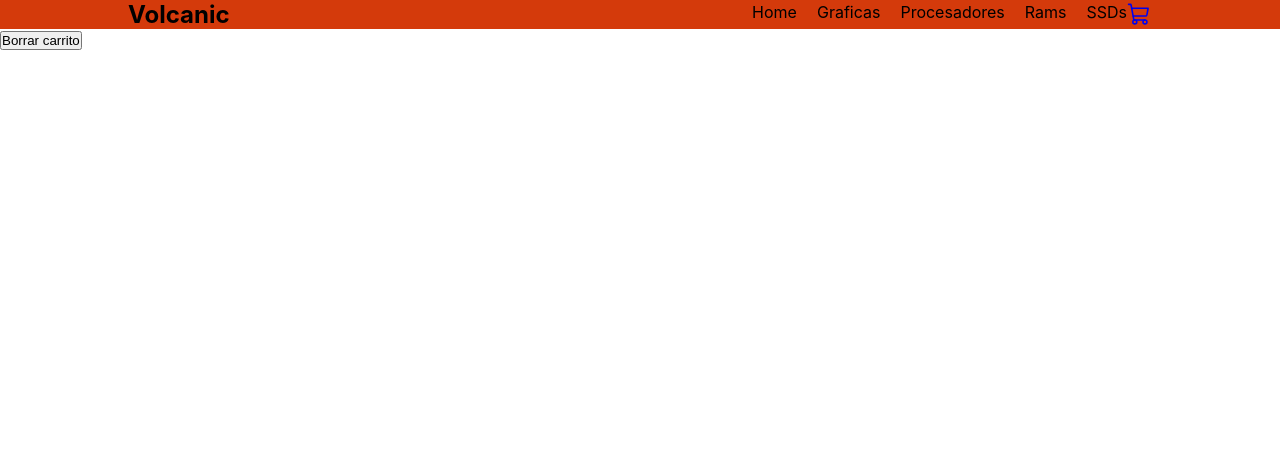
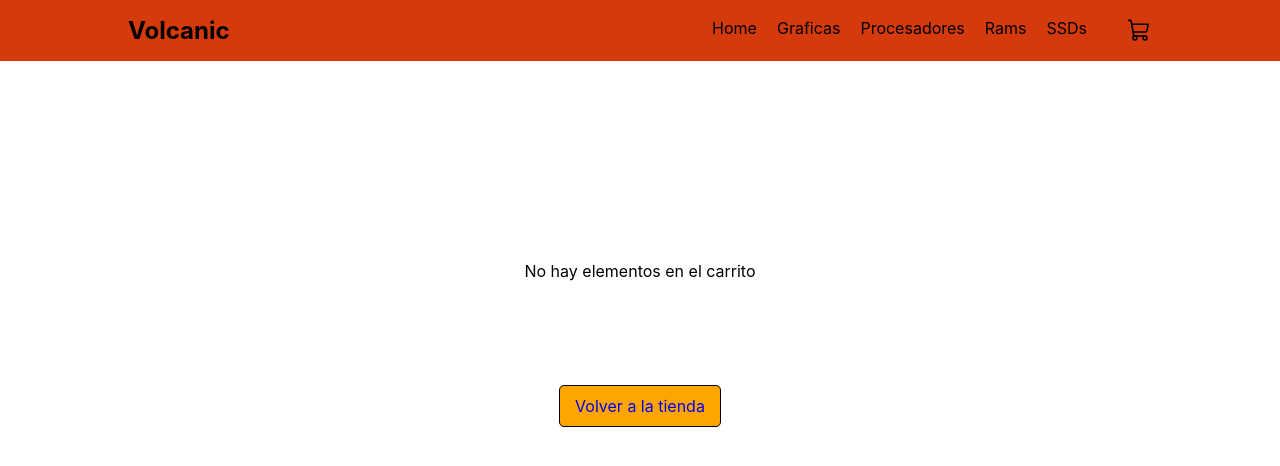
Before and after one commit to KanNeimann/ecommerce-neimannkenneth, a React (Create React App) app: page /cart in a window 1280 px wide. Shown: the top 466 px of the page. Built offline with nearby package versions, Linux system fonts and the light colour scheme.

Commit message:
Desafío Clase-11

```diff
--- /dev/null
+++ b/src/components/Cart/Cart.css
@@ -0,0 +1,20 @@
+.carrito {
+  display: flex;
+  flex-direction: column;
+  align-items: center;
+  justify-content: center;
+}
+.tabla {
+  text-align: center;
+}
+.botonTienda {
+  padding: 10px 15px;
+  border: 1px solid black;
+  border-radius: 5px;
+  background-color: orange;
+  margin: 3vh;
+}
+.carritoVacio {
+  margin-top: 25vh;
+  margin-bottom: 10vh;
+}
--- a/src/components/Cart/Cart.js
+++ b/src/components/Cart/Cart.js
@@ -1,12 +1,55 @@
 import { useCartContext } from '../context/CartContext'
+import { Link } from 'react-router-dom'
+import './Cart.css'
 
 const Cart = () => {
-    const { cartList, clear, removeItem } = useCartContext()
-    console.log(cartList);
+    const { cartList, clear, removeItem, precioTotal } = useCartContext()
     return (
-        <div>
-            {cartList.map((prop) => <li key={prop.id}>{prop.title} cant:{prop.cantidad}<button onClick={() => removeItem(prop.id)}>eliminar</button></li>)}
-            <button onClick={clear}> Borrar carrito</button>
+        <div className="carrito">
+
+            {
+                (cartList.length === 0) ?
+                    <>
+                        <p className="carritoVacio">No hay elementos en el carrito</p>
+                        <Link to="/" className="botonTienda">Volver a la tienda</Link>
+                    </>
+                    :
+                    <>
+
+                        <table className="tabla">
+                            <thead>
+                                <tr>
+                                    <th>ID</th>
+                                    <th>Producto</th>
+                                    <th>Precio</th>
+                                    <th>Thumbnail</th>
+                                    <th>Cantidad</th>
+                                </tr>
+                            </thead>
+                            {cartList.map((prop) =>
+
+                                <tbody key={prop.id}>
+                                    <tr>
+                                        <td>{prop.id}</td>
+                                        <td>{prop.title}</td>
+                                        <td>{prop.price}</td>
+                                        <td><img alt={prop.title} src={prop.img} style={{ maxWidth: 50 }} /></td>
+                                        <td>{prop.cantidad}</td>
+                                        <td><button onClick={() => removeItem(prop.id)}>eliminar</button></td>
+                                    </tr>
+
+                                </tbody>
+
+                            )}
+
+                        </table>
+
+
+                        <button onClick={clear}> Borrar carrito</button>
+
+                        <p>Precio total: {precioTotal}</p>
+                    </>
+            }
         </div>
     )
 }
--- a/src/components/CartWidget/CartWidget.css
+++ b/src/components/CartWidget/CartWidget.css
@@ -1,4 +1,6 @@
 .header-cart {
   display: flex;
   align-items: center;
+  padding-left: 40px;
+  color: black;
 }
--- a/src/components/CartWidget/CartWidget.js
+++ b/src/components/CartWidget/CartWidget.js
@@ -1,16 +1,17 @@
-import React from 'react'
 import './CartWidget.css'
+import { useCartContext } from '../context/CartContext';
 
 const CartWidget = () => {
+
+    const { cantItems } = useCartContext()
     return (
 
         <div className="header-cart">
 
 
             <svg xmlns="http://www.w3.org/2000/svg" width="25" height="25" fill="currentColor" viewBox="0 0 256 256" className="shoingCart"><rect width="256" height="256" fill="none"></rect><path d="M184,184H69.81818L41.92162,30.56892A8,8,0,0,0,34.05066,24H16" fill="none" stroke="currentColor" strokeLinecap="round" strokeLinejoin="round" strokeWidth="16"></path><circle cx="80" cy="204" r="20" fill="none" stroke="currentColor" strokeLinecap="round" strokeLinejoin="round" strokeWidth="16"></circle><circle cx="184" cy="204" r="20" fill="none" stroke="currentColor" strokeLinecap="round" strokeLinejoin="round" strokeWidth="16"></circle><path d="M62.54543,144H188.10132a16,16,0,0,0,15.74192-13.13783L216,64H48" fill="none" stroke="currentColor" strokeLinecap="round" strokeLinejoin="round" strokeWidth="16"></path></svg>
-
-
-
+            <p>{
+                (cantItems !== 0) ? cantItems : ''}</p>
         </div>
 
     )
--- a/src/components/Header/Header.css
+++ b/src/components/Header/Header.css
@@ -8,6 +8,7 @@
   display: flex;
   align-items: center;
   justify-content: space-between;
+  padding: 2vh 0;
 }
 .titulo {
   color: black;
--- a/src/components/ItemCount/ItemCount.js
+++ b/src/components/ItemCount/ItemCount.js
@@ -4,11 +4,17 @@ import './ItemCount.css'
 function ItemCount({ stock, initial, ButtonCount, handleInter, count, setCount, onAdd }) {
 
     const handlerAdd = () => {
-        setCount(count + 1)
+        if (count < stock) {
+            setCount(count + 1)
+        }
+
     }
 
     const handlerRm = () => {
-        if (count > initial) setCount(count - 1)
+
+        if (count > initial) {
+            setCount(count - 1)
+        }
     }
 
     return (
--- /dev/null
+++ b/src/components/ItemDetail/ItemDetail.css
@@ -0,0 +1,8 @@
+.botonCarrito {
+  padding: 10px 15px;
+  border: 1px solid white;
+  border-radius: 5px;
+  background-color: green;
+  margin: 3vh;
+  font-weight: bold;
+}
--- a/src/components/ItemDetail/ItemDetail.js
+++ b/src/components/ItemDetail/ItemDetail.js
@@ -2,6 +2,7 @@ import ItemCount from '../ItemCount/ItemCount';
 import { useState } from 'react';
 import { Link } from 'react-router-dom'
 import { useCartContext } from '../context/CartContext';
+import './ItemDetail.css'
 
 function ItemDetail({ product }) {
     const { title, img, price, description, id, stock } = product
@@ -22,7 +23,7 @@ function ItemDetail({ product }) {
     }
 
     const InputCount = () => {
-        return <Link to="/cart"><button> Ir al Cart o Terminar compra</button></Link>
+        return <Link to="/cart"><button className='botonCarrito'>Terminar compra</button></Link>
     }
 
     const ButtonCount = ({ product, count }) => {
--- /dev/null
+++ b/src/components/ItemList/ItemList.css
@@ -0,0 +1,4 @@
+.listaProductos {
+  display: flex;
+  flex-wrap: wrap;
+}
--- a/src/components/ItemList/ItemList.js
+++ b/src/components/ItemList/ItemList.js
@@ -1,10 +1,11 @@
 import React from 'react'
 import Item from '../Item/Item';
+import './ItemList.css'
 
 function ItemList({ prop }) {
 
     return (
-        <div>
+        <div className="listaProductos">
             {prop.map(producto => <Item {...producto} key={producto.id} />)}
         </div>
     )
--- a/src/components/ItemListContainer/ItemListContainer.css
+++ b/src/components/ItemListContainer/ItemListContainer.css
@@ -1,6 +1,6 @@
 .contenido {
   max-width: 70%;
-  margin: 10vh auto;
+  margin: 6vh auto;
   display: flex;
   flex-direction: column;
   align-items: center;
--- a/src/components/context/CartContext.js
+++ b/src/components/context/CartContext.js
@@ -8,14 +8,36 @@ export const useCartContext = () => {
 
 export const CartContextProvider = ({ children }) => {
     const [cartList, setCartList] = useState([])
+    const [cantItems, setCantItems] = useState(0)
+    const [precioTotal, setPrecioTotal] = useState(0)
+
+    const actualizarPrecioTotal = (cartListLocal) => {
+        let precio = 0;
+        cartListLocal.map((producto) => precio += Number(producto.price) * producto.cantidad);
+        setPrecioTotal(precio);
+    }
+
+    const actualizarContadorItems = (cantidad, operador) => {
+        const cantParseada = parseInt(cantidad)
+        if (operador === '+') {
+            setCantItems(cantItems + cantParseada)
+        } else {
+            setCantItems(cantItems - cantParseada)
+        }
+
+    }
 
     const agregarCarrito = (item) => {
+        var cartListLocal = cartList;
         if (isInCart(item.id)) {
-            const posicion = cartList.findIndex((product) => product.id === item.id)
-            cartList[posicion].cantidad += item.cantidad
+            const posicion = cartList.findIndex((product) => product.id === item.id);
+            cartList[posicion].cantidad += item.cantidad;
         } else {
-            setCartList([...cartList, item])
+            cartListLocal = [...cartList, item]
+            setCartList([...cartList, item]);
         }
+        actualizarContadorItems(item.cantidad, '+');
+        actualizarPrecioTotal(cartListLocal);
     }
 
     const isInCart = (id) => {
@@ -27,18 +49,26 @@ export const CartContextProvider = ({ children }) => {
 
     const clear = () => {
         setCartList([])
+        setCantItems(0)
+        setPrecioTotal(0)
     }
     const removeItem = (id) => {
         if (isInCart(id)) {
-            const posicion = cartList.findIndex((product) => product.id === id)
-            cartList.splice(posicion, 1)
-            console.log('eliminado');
+            const producto = cartList.filter((product) => product.id === id)
+            actualizarContadorItems(producto[0].cantidad, '-')
+
+            const updatedList = cartList.filter((product) => product.id !== id);
+            setCartList(updatedList);
+            actualizarPrecioTotal(updatedList);
+
         }
     }
 
     return (
         <CartContext.Provider value={{
             cartList,
+            cantItems,
+            precioTotal,
             agregarCarrito,
             clear,
             removeItem
```
